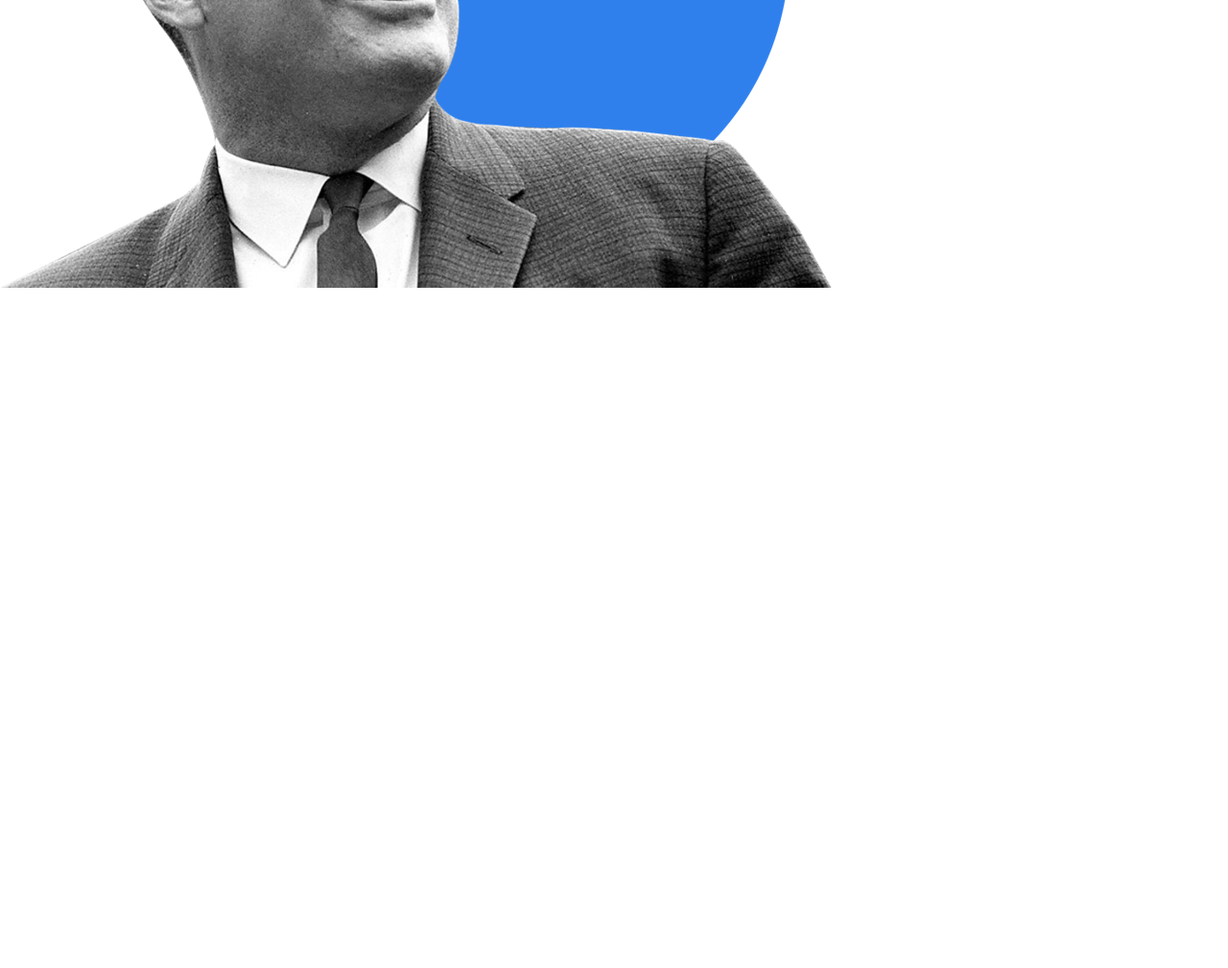
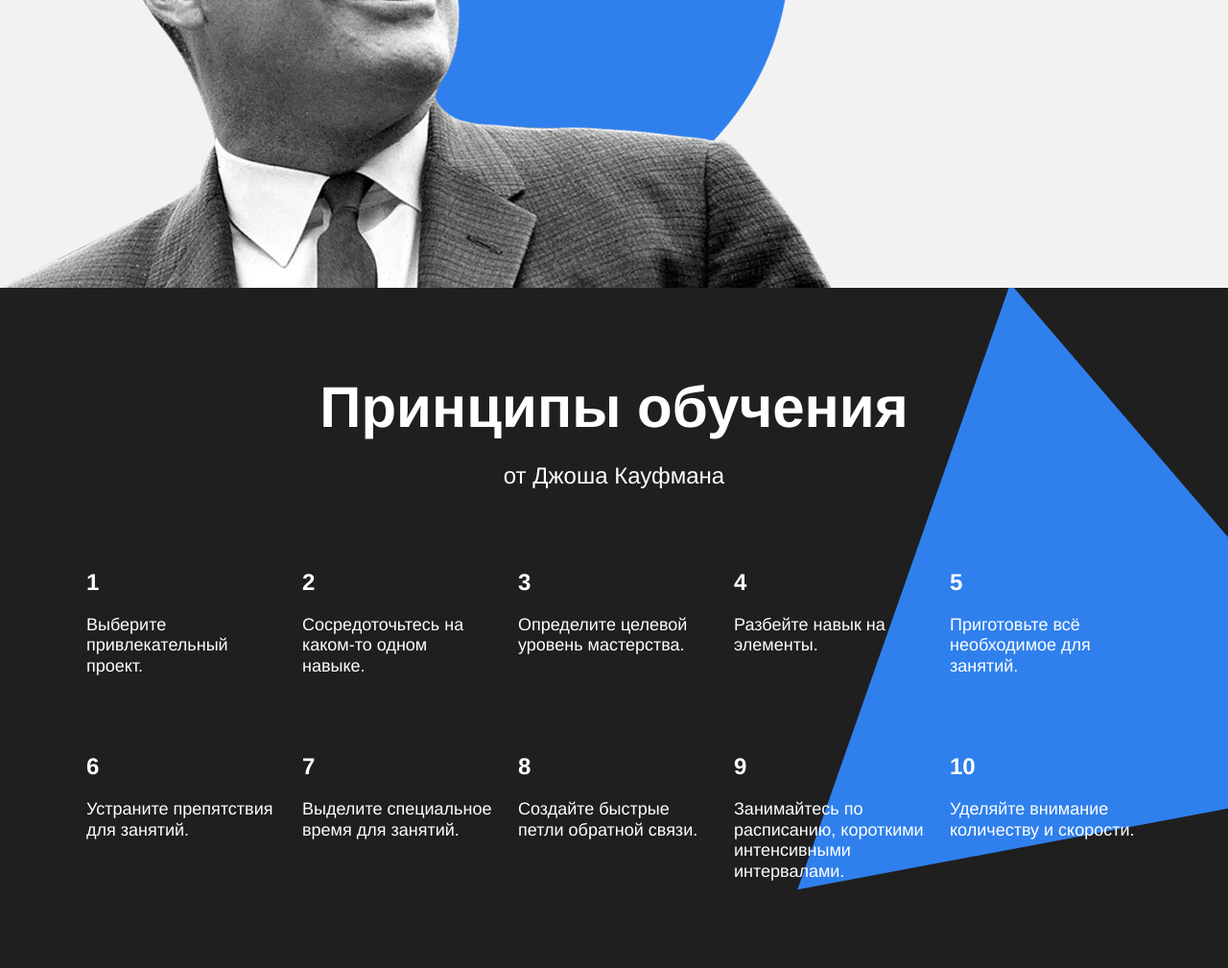
Before and after one commit to pomidorka281/pomidorka281.github.io-yandex_prac_1_project-, a plain HTML site: page index.html in a window 1280 px wide. Shown: the part 2697-3706 px from the top of the page at 96% size. Before the commit the page ends 2997 px from the top, so only its background shows below. Drawn offline with Linux system fonts and the light colour scheme.

Commit message:
section kaufman is done

```diff
--- a/index.html
+++ b/index.html
@@ -78,6 +78,51 @@
       </section>
 
       <section class="kaufman">
+        <h2 class="section-title section-title_theme_dark centered-title">Принципы обучения</h2>
+        <h3 class="section-subtitle section-subtitle_theme_dark centered-title">от Джоша Кауфмана</h3>
+        <div class="table table_theme_dark">
+          <div class="table__cell table__cell_theme_dark">
+            <h4 class="table__heading table__heading_theme_dark">1</h4>
+            <p class="table__text table__text_theme_dark">Выберите привлекательный проект.</p>
+          </div>
+          <div class="table__cell table__cell_theme_dark">
+            <h4 class="table__heading table__heading_theme_dark">2</h4>
+            <p class="table__text table__text_theme_dark">Сосредоточьтесь на каком-то одном навыке.</p>
+          </div>
+          <div class="table__cell table__cell_theme_dark">
+            <h4 class="table__heading table__heading_theme_dark">3</h4>
+            <p class="table__text table__text_theme_dark">Определите целевой уровень мастерства.</p>
+          </div>
+          <div class="table__cell table__cell_theme_dark">
+            <h4 class="table__heading table__heading_theme_dark">4</h4>
+            <p class="table__text table__text_theme_dark">Разбейте навык на элементы.</p>
+          </div>
+          <div class="table__cell table__cell_theme_dark">
+            <h4 class="table__heading table__heading_theme_dark">5</h4>
+            <p class="table__text table__text_theme_dark">Приготовьте всё необходимое для занятий.</p>
+          </div>
+          <div class="table__cell table__cell_theme_dark">
+            <h4 class="table__heading table__heading_theme_dark">6</h4>
+            <p class="table__text table__text_theme_dark">Устраните препятствия для занятий.</p>
+          </div>
+          <div class="table__cell table__cell_theme_dark">
+            <h4 class="table__heading table__heading_theme_dark">7</h4>
+            <p class="table__text table__text_theme_dark">Выделите специальное время для занятий.</p>
+          </div>
+          <div class="table__cell table__cell_theme_dark">
+            <h4 class="table__heading table__heading_theme_dark">8</h4>
+            <p class="table__text table__text_theme_dark">Создайте быстрые петли обратной связи.</p>
+          </div>
+          <div class="table__cell table__cell_theme_dark">
+            <h4 class="table__heading table__heading_theme_dark">9</h4>
+            <p class="table__text table__text_theme_dark">Занимайтесь по расписанию, короткими интенсивными интервалами.</p>
+          </div>
+          <div class="table__cell table__cell_theme_dark">
+            <h4 class="table__heading table__heading_theme_dark">10</h4>
+            <p class="table__text table__text_theme_dark">Уделяйте внимание количеству и скорости.</p>
+          </div>
+        </div>
+      <div class="kaufman__triangle"></div>
       </section>
     </main>
     <footer class="footer">
--- a/styles/style.css
+++ b/styles/style.css
@@ -193,6 +193,7 @@ div, h1, h2, p{
   background-image: url(../images/feynman.png);
   background-position: left bottom;
   background-repeat: no-repeat;
+  background-color: #f2f2f2;
 }
 
 .feynman__title {
@@ -220,10 +221,44 @@ div, h1, h2, p{
   font-weight: normal;
 }
 
+.kaufman {
+  background-color: #1f1f1f;
+  position: relative;
+  overflow: hidden;
+}
+
+.section-title_theme_dark {
+  padding-top: 90px;
+  color: white;
+  z-index: 1;
+}
+
+.section-subtitle_theme_dark {
+  color: white;
+  z-index: 1;
+}
+
+.table_theme_dark {
+  margin: 0 auto;
+  padding-bottom: 90px;
+}
+
 /* и элемента с модификатором вида ключ-значение */
 .table__cell_theme_dark {
   width: 200px;
   color: white;
   margin-right: 0;
   margin-top: 80px;
+  z-index: 1;
 }
+
+.kaufman__triangle {
+  background-image: url(../images/kaufman-triangle.svg);
+  background-position: center;
+  background-size: cover;
+  width: 877px;
+  height: 877px;
+  position: absolute;
+  right: -210px;
+  top: 0;
+}
```
